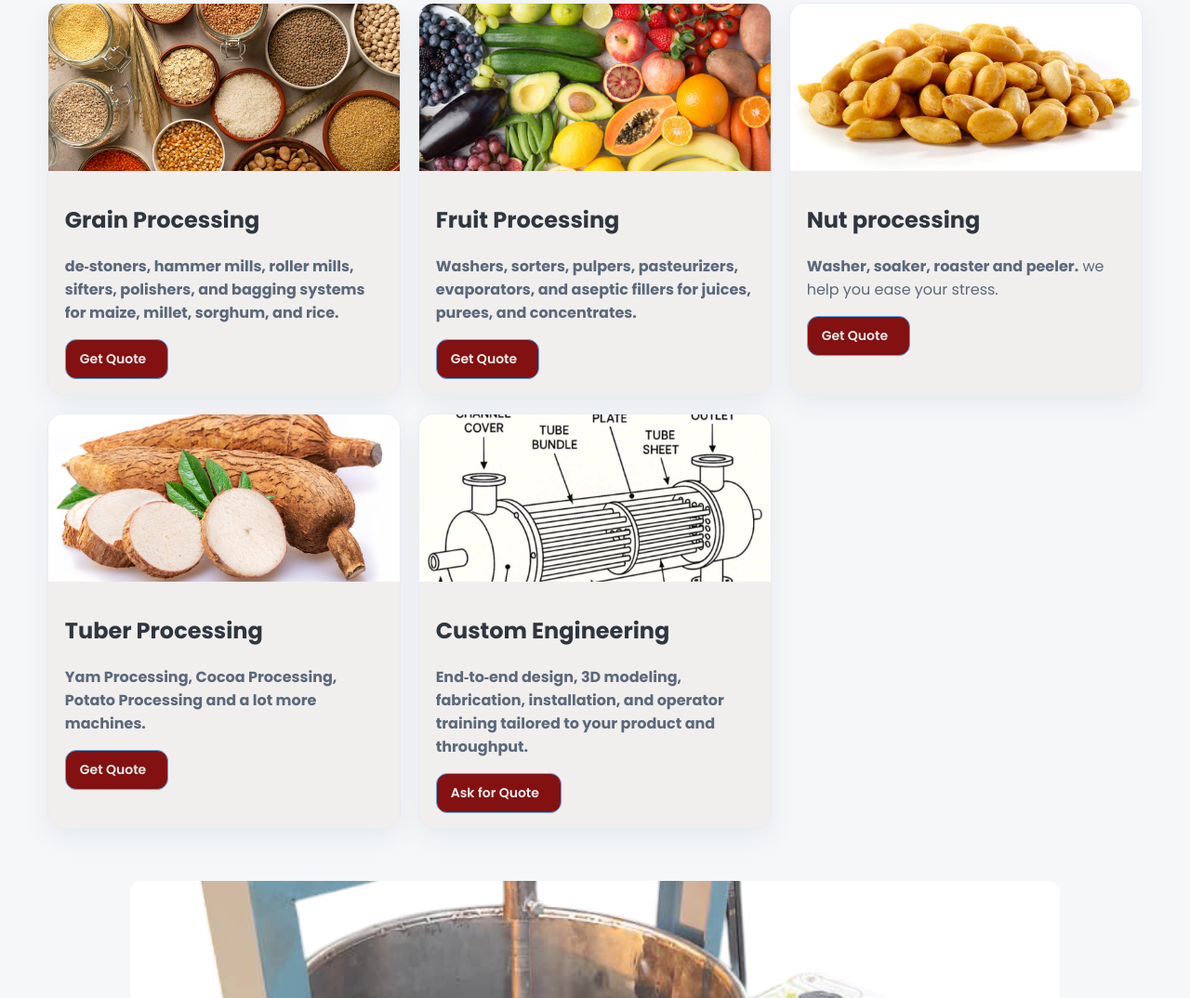
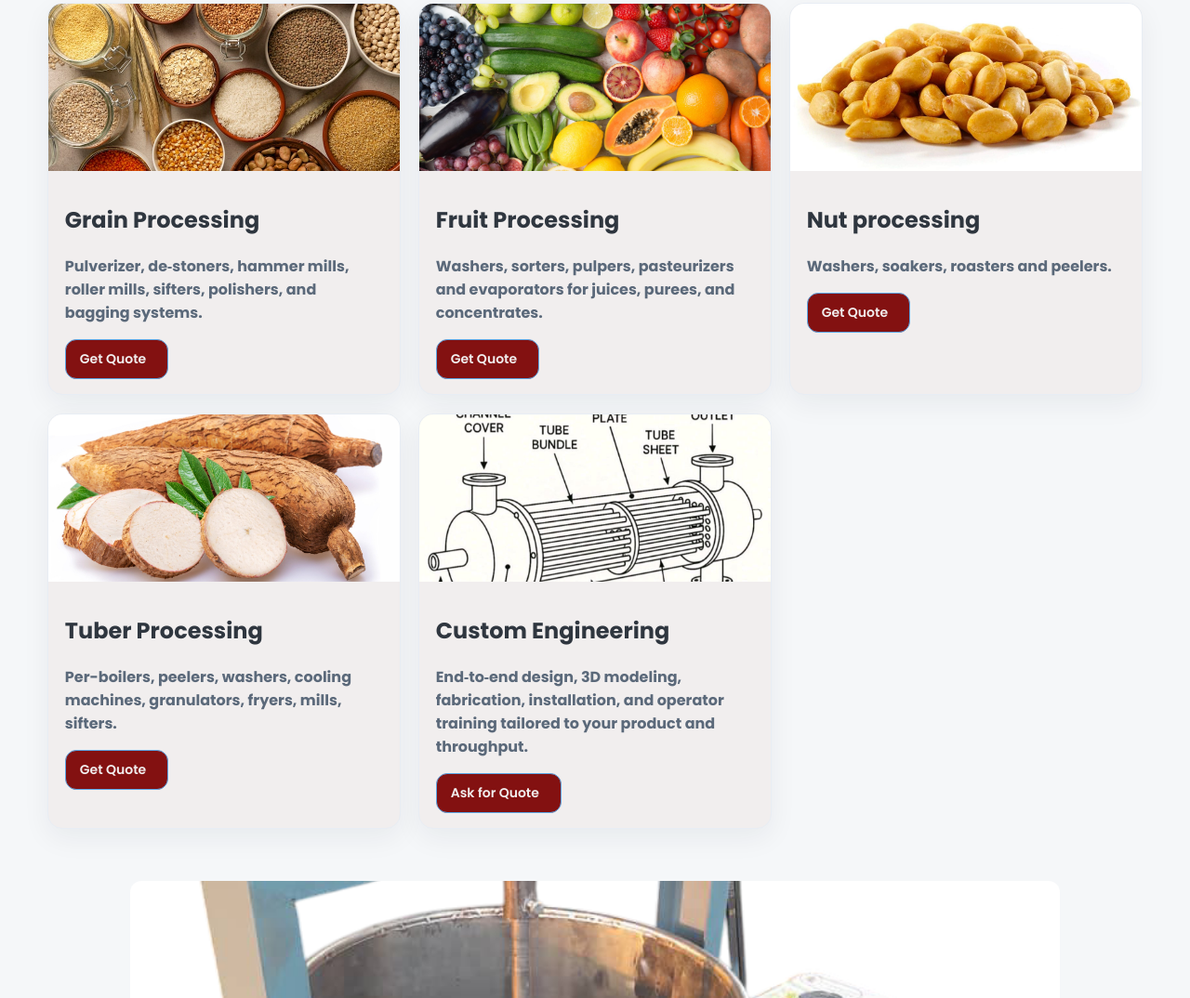
Before and after one commit to Thegrindmaster/WebRingIS, a plain HTML site: page index.html in a window 1280 px wide. Shown: the part 843-1917 px from the top of the page at 93% size. Drawn offline with Linux system fonts and the light colour scheme.

Commit message:
Add files via upload

```diff
--- a/index.html
+++ b/index.html
@@ -14,15 +14,15 @@
   <!-- Open Graph (Facebook, WhatsApp, LinkedIn, etc.) -->
 <meta property="og:title" content="WebRing Integrated Services — Building Reliable Machinery">
 <meta property="og:description" content="We design, produce and supply industrial-grade grain, fruit, nut and tuber processing machinery across Africa.">
-<meta property="og:image" content="https://thegrindmaster.github.io/WebringIS/images/pic 1.png">
-<meta property="og:url" content="https://WebRingIS.com/">
+<meta property="og:image" content="https://WebRingIS.ng/images/logo.jpg">
+<meta property="og:url" content="https://WebRingIS.ng/">
 <meta property="og:type" content="website">
 
 <!-- Twitter cards -->
 <meta name="twitter:card" content="summary_large_image">
 <meta name="twitter:title" content="WebRing Integrated Services — Building Reliable Machinery">
 <meta name="twitter:description" content="We design, produce and supply industrial-grade machinery across Africa.">
-<meta name="twitter:image" content="https://thegrindmaster.github.io/WebringIS/images/logo.jpg">
+<meta name="twitter:image" content="https://WebRingIS.ng/images/logo.jpg">
 
 <!-- Optional: older clients -->
 <link rel="image_src" href="https://username.github.io/repo-name/images/preview.png">
@@ -355,7 +355,7 @@
           </div>
           <div class="card-body">
             <h2 itemprop="name">Grain Processing</h2>
-            <p class="muted" itemprop="description"> <strong> de‑stoners, hammer mills, roller mills, sifters, polishers, and bagging systems for maize, millet, sorghum, and rice.</strong></p>
+            <p class="muted" itemprop="description"> <strong> Pulverizer, de‑stoners, hammer mills, roller mills, sifters, polishers, and bagging systems.</strong></p>
             <a class="btn ghost" href="#contact" aria-label="Request quote for grain processing">Get Quote</a>
           </div>
         </article>
@@ -366,7 +366,7 @@
           </div>
           <div class="card-body">
             <h2 itemprop="name">Fruit Processing</h2>
-            <p class="muted" itemprop="description"> <strong>Washers, sorters, pulpers, pasteurizers, evaporators, and aseptic fillers for juices, purees, and concentrates.</strong></p>
+            <p class="muted" itemprop="description"> <strong>Washers, sorters, pulpers, pasteurizers and evaporators for juices, purees, and concentrates.</strong></p>
             <a class="btn ghost" href="#contact" aria-label="Request quote for fruit processing">Get Quote</a>
           </div>
         </article>
@@ -377,7 +377,7 @@
           </div>
           <div class="card-body">
             <h2 itemprop="name">Nut processing</h2>
-            <p class="muted" itemprop="description"> <strong>Washer, soaker, roaster and peeler.</strong> we help you ease your stress.</p>
+            <p class="muted" itemprop="description"> <strong>Washers, soakers, roasters and peelers.</strong></p>
             <a class="btn ghost" href="#contact" aria-label="Request quote for nut frier">Get Quote</a>
           </div>
         </article>
@@ -388,7 +388,7 @@
           </div>
           <div class="card-body">
             <h2 itemprop="name">Tuber Processing</h2>
-            <p class="muted" itemprop="description"> <strong>Yam Processing, Cocoa Processing, Potato Processing and a lot more machines.</strong></p>
+            <p class="muted" itemprop="description"> <strong>Per-boilers, peelers, washers, cooling machines, granulators, fryers, mills, sifters.</strong></p>
             <a class="btn ghost" href="#contact" aria-label="Request quote for ancillary equipment">Get Quote</a>
           </div>
         </article>
```
